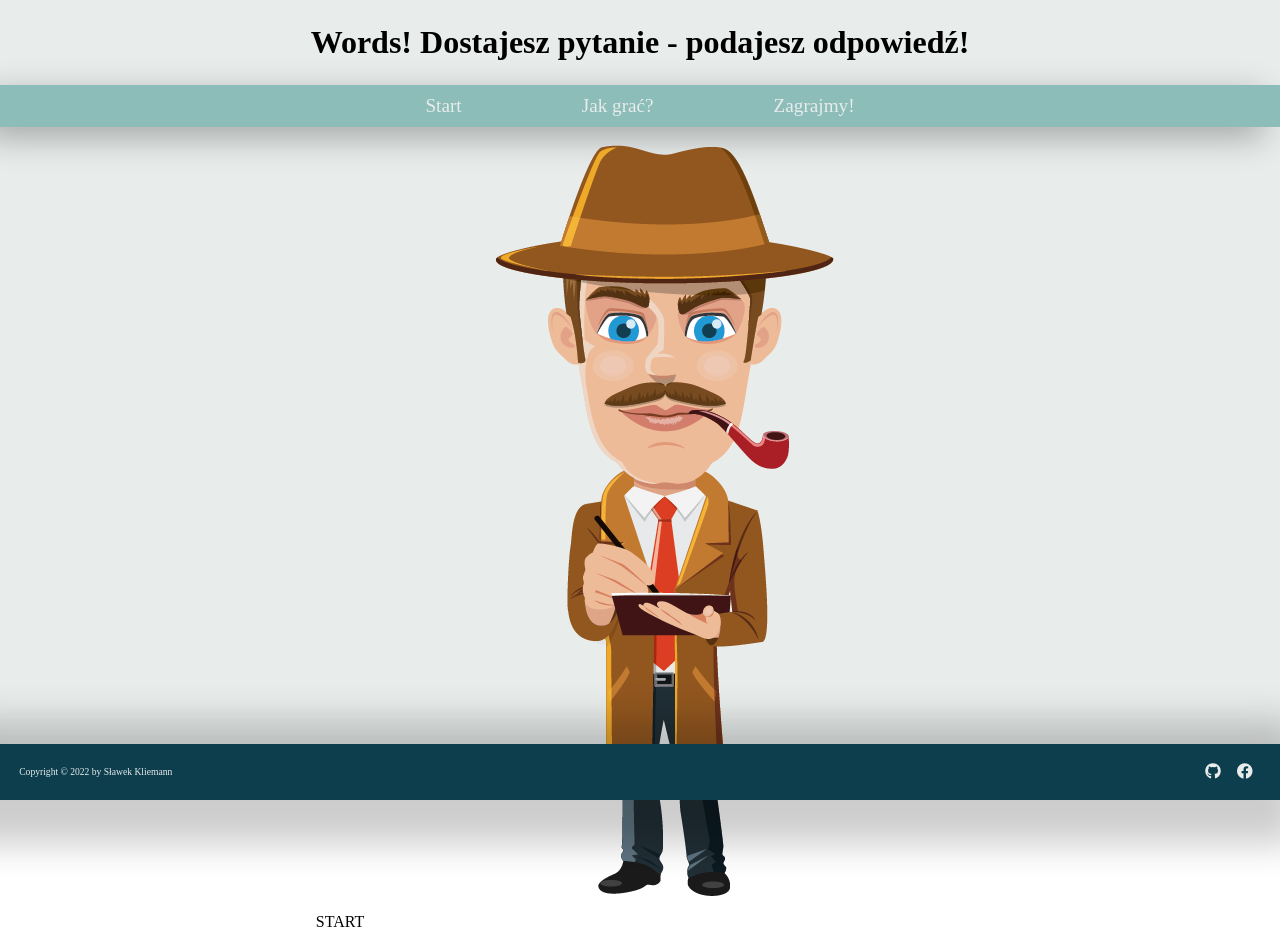
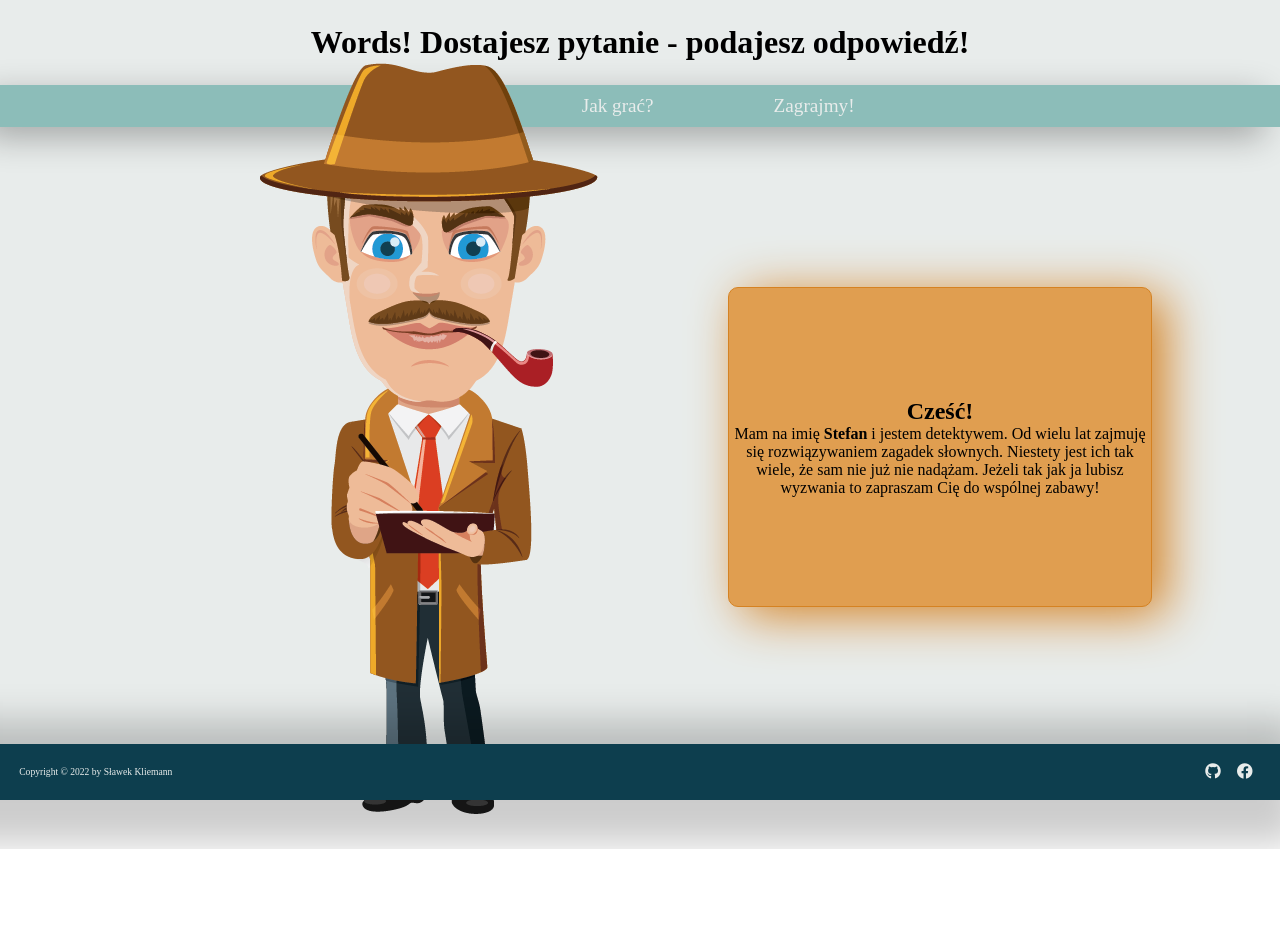
Before and after one commit to slawekKliemann/Words_project, a React (Create React App) app: page / in a window 1280 px wide. After the commit the page ends 849 px from the top, so only its background shows below. Built offline with nearby package versions, Linux system fonts and the light colour scheme; the HTML template or start-up script is replaced by a standard one.

Commit message:
added content in Start.js

```diff
--- a/src/components/pages/MainGame.js
+++ b/src/components/pages/MainGame.js
@@ -7,9 +7,9 @@ export function MainGame(){
 
     return(
         <main>MAIN GAME
-            <img src={goodAnswer} alt=""/>
-            <img src={badAnswer} alt=""/>
-            <img src={letsPlay} alt=""/>
+            <img src={goodAnswer} alt="Postać detektywa - dobra odpowiedź"/>
+            <img src={badAnswer} alt="Postać detektywa - zła odpowiedź"/>
+            <img src={letsPlay} alt="Postać detektywa - zadająca pytanie"/>
         </main>
     )
 }
--- a/src/components/pages/Start.js
+++ b/src/components/pages/Start.js
@@ -4,8 +4,18 @@ import startPerson from '../../images/startPerson.png'
 export function Start(){
 
     return(
-        <main>START
-            <img src={startPerson} alt="Postać detektywa witająca w aplikacji"/>
+        <main className="start">
+            <div className="start_character">
+                <img className="start_character-img" src={startPerson} alt="Postać detektywa witająca w aplikacji"/>
+            </div>
+            <div className="start_description">
+                <h2 className="start_description-header">Cześć!</h2>
+                <p className="start_description-paragraph">
+                    Mam na imię <strong>Stefan</strong> i jestem detektywem. Od wielu lat zajmuję się rozwiązywaniem zagadek słownych.
+                    Niestety jest ich tak wiele, że sam nie już nie nadążam.
+                    Jeżeli tak jak ja lubisz wyzwania to zapraszam Cię do wspólnej zabawy!
+                </p>
+            </div>
         </main>
     )
 }
--- a/src/scss/App.scss
+++ b/src/scss/App.scss
@@ -5,7 +5,8 @@
 }
 
 $color-background: #e8eceb;
-$color2: #e09e50;
+$color-comment-background: #e09e50;
+$color-comment-border: #d58222;
 $color-menu: #8cbdb9;
 $color-button: #2d3e4e;
 $color-footer: #0d3e4e;
@@ -55,8 +56,41 @@ $color-text: #e8eceb;
 }
 }
 /////////////////////
-//tutaj content//
+//tutaj content start//
+/////////////////////
+.start{
+  display: flex;
+  justify-content: center;
+  align-items: center;
+  margin: 0 auto;
+  width: 80vw;
+  height: 80vh;
 
+  .start_character-img{
+  }
+
+  .start_description{
+    display:flex;
+    flex-direction: column;
+    align-items: center;
+    justify-content: center;
+    width: 80%;
+    height: 50%;
+    background-color: $color-comment-background;
+    border: 1px solid $color-comment-border;
+    border-radius: 10px;
+    box-shadow: 14px 8px 50px 0 rgba(213, 130, 34, 1);
+
+    .start_description_header{
+
+
+    }
+  }
+}
+
+/////////////////////
+//tutaj footer//
+/////////////////////
 .footer{
   position: absolute;
   bottom:0;
```
